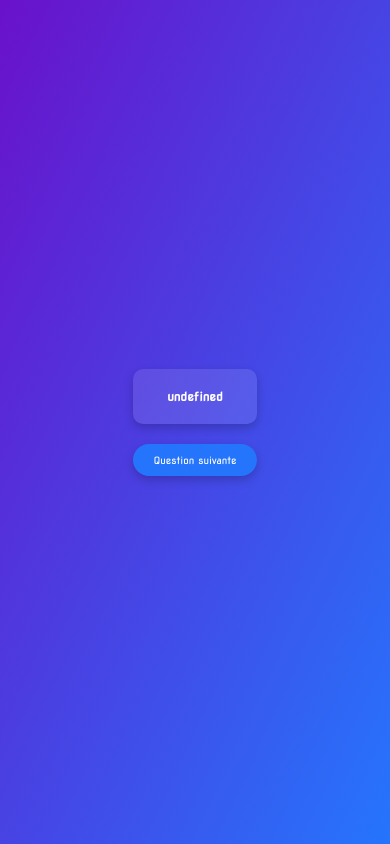
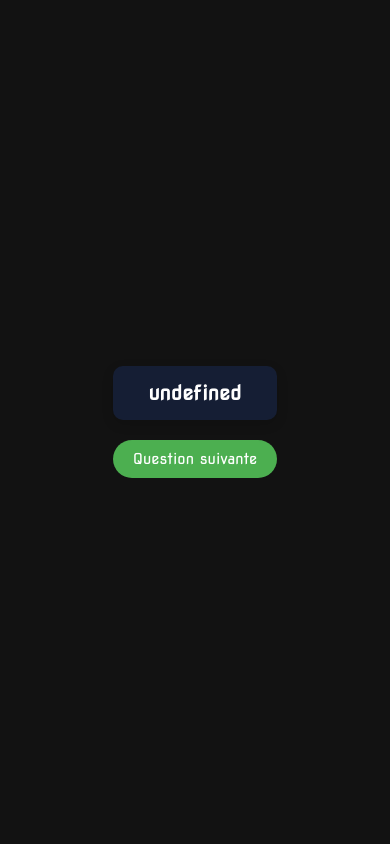
Before and after one commit to haaaaakima/haaaaakima.github.io, a plain HTML site: page devinette.html in a window 390 px wide. Both pictures are taken after a click on the element "Cliquez pour voir la devinette !". Drawn offline with Linux system fonts and the light colour scheme; no server answers.

Commit message:
Update devinette.css

```diff
--- a/devinette.css
+++ b/devinette.css
@@ -1,83 +1,119 @@
-/* Styles généraux */
+/* Global styles */
 body {
+    font-family: 'Arial', sans-serif;
     color: #fff;
-    font-family: 'Arial', sans-serif;
-    background: linear-gradient(to bottom right, #6a11cb, #2575fc);
-    margin: 0;
-    padding: 0;
+    background-color: #121212;
     display: flex;
     justify-content: center;
     align-items: center;
-    height: 100vh;
+    min-height: 100vh;
+    margin: 0;
 }
 
-/* Conteneur principal */
 .container {
     text-align: center;
-    max-width: 600px;
-    margin: 0 auto;
+    max-width: 800px;
+    width: 100%;
+    padding: 2rem;
 }
 
-/* Question Box */
-.question-box {
-    background: rgba(255, 255, 255, 0.1);
-    padding: 20px;
-    margin-bottom: 20px;
-    border-radius: 10px;
+/* Heads-up Display */
+#hud {
+    display: flex;
+    justify-content: space-between;
+    margin-bottom: 2rem;
     font-size: 1.5rem;
-    box-shadow: 0 4px 10px rgba(0, 0, 0, 0.2);
     color: #fff;
-    transition: all 0.3s ease;
-    user-select: none;
+    text-align: center;
 }
 
-.question-box:hover {
-    background: rgba(255, 255, 255, 0.2);
-    cursor: pointer;
+.hud-prefix {
+    font-weight: bold;
 }
 
-/* Bouton suivant */
-.button-next {
-    background: #2575fc;
+#progressBar {
+    width: 100%;
+    height: 0.3rem;
+    background: #ccc;
+    border-radius: 50px;
+    margin-top: 1rem;
+}
+
+#progressBarFull {
+    height: 100%;
+    background: #4CAF50;
+    width: 0%;
+    border-radius: 50px;
+    transition: width 0.3s ease-in-out;
+}
+
+/* Devinette question */
+#question {
+    cursor: pointer;
+    font-size: 2.5rem;
+    padding: 2rem;
+    background-color: #1e2a47;
+    border-radius: 10px;
+    margin-bottom: 2rem;
+    box-shadow: 0 4px 12px rgba(0, 0, 0, 0.15);
+    transition: background-color 0.3s ease, transform 0.3s ease;
+}
+
+#question:hover {
+    transform: scale(1.03);
+}
+
+#question.reveal-answer {
+    background-color: #151e34;
     color: #fff;
+    font-weight: bold;;
+}
+
+/* Button Next */
+#nextButton {
+    padding: 15px 25px;
+    font-size: 1.8rem;
+    background-color: #4CAF50;
+    color: white;
     border: none;
-    padding: 15px 30px;
-    font-size: 1.2rem;
     border-radius: 50px;
     cursor: pointer;
-    box-shadow: 0 4px 10px rgba(0, 0, 0, 0.2);
-    transition: all 0.3s ease;
+    transition: background-color 0.3s ease, transform 0.3s ease;
+    display: none;
 }
 
-.button-next:hover {
-    background: #1a60c6;
+#nextButton:hover {
+    background-color: #45a049;
     transform: scale(1.05);
 }
 
-/* Harmonisation des couleurs pour la réponse */
-.correct-answer {
-    background: rgba(11, 223, 36, 0.8);
-    color: #fff;
-    font-weight: bold;
-    border-radius: 10px;
-    padding: 10px;
-    margin: 20px auto;
-    width: 80%;
-    transition: all 0.3s ease;
+#nextButton:active {
+    background-color: #388e3c;
 }
 
-.correct-answer:hover {
-    background: rgba(11, 223, 36, 1);
-    cursor: pointer;
-}
+/* Mobile responsiveness */
+@media screen and (max-width: 768px) {
+    .container {
+        padding: 1rem;
+    }
 
-/* Responsivité */
-@media screen and (max-width: 768px) {
-    .question-box {
-        font-size: 1.2rem;
+    #question {
+        font-size: 2rem;
+        padding: 1.5rem;
     }
-    .button-next {
-        font-size: 1rem;
+
+    #nextButton {
+        font-size: 1.5rem;
         padding: 10px 20px;
     }
+
+    #hud {
+        flex-direction: column;
+        text-align: center;
+    }
+
+    #progressBar {
+        width: 80%;
+        height: 0.25rem;
+    }
 }
```
